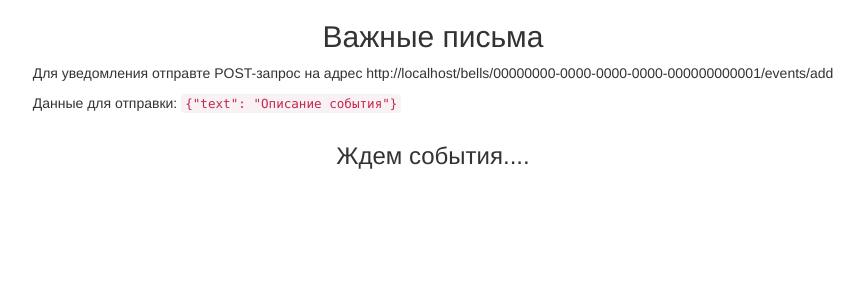
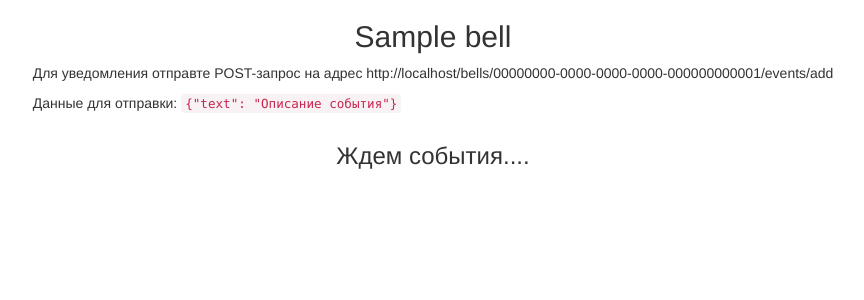
Before and after one commit to alfa24/my_bell, a Django app: page /bells/00000000-0000-0000-0000-000000000001/ in a window 1280 px wide. Shown: the top 300 px of the page, without its empty margins (207-1071 px from the left). Run offline with Django 3.2, Linux system fonts and the light colour scheme; tables that the repository leaves empty hold one stand-in row (values such as "Sample post"); some libraries are stand-ins or nearby versions.

Commit message:
Добавлен заголовок колокольчика

```diff
--- a/bell/models.py
+++ b/bell/models.py
@@ -11,6 +11,7 @@ from bell.managers import EventManager
 class Bell(models.Model):
     """модель колокольчика"""
 
+    title = models.CharField(max_length=255, default="Без названия", blank=True, null=True)
     link_ref = models.UUIDField(default=uuid.uuid4)
 
     def get_absolute_url(self):
--- a/bell/templates/bell.html
+++ b/bell/templates/bell.html
@@ -1,14 +1,14 @@
 {% extends "base.html" %}
 {% load static %}
 {% block title %}
-    Колокольчик: Важные письма
+    Колокольчик: {{ bell.title }}
 {% endblock %}
 
 {% block content %}
     <div class="bell">
         <div class="bell-wrapper">
             <div class="bell-title">
-                <h2>Важные письма</h2>
+                <h2>{{ bell.title }}</h2>
             </div>
             <div class="bell-info">
                 <p>Для уведомления отправте POST-запрос на
@@ -17,7 +17,7 @@
 
             </div>
             <div class="bell-status not-ring">
-                <audio class="bell-status__audio-player" src="{% static "bell_default.mp3" %}" loop="100"> </audio>
+                <audio class="bell-status__audio-player" src="{% static "bell_default.mp3" %}" loop="100"></audio>
                 <h3 class="bell-status__text"></h3>
                 <button type="button" class="bell-status__read btn btn-danger center-block">Выключить</button>
             </div>
--- a/bell/views.py
+++ b/bell/views.py
@@ -17,7 +17,8 @@ def index_view(request):
 
 def new_bell(request):
     """создание колокольчика"""
-    bell = Bell.objects.create()
+    title = request.POST.get("bell_title")
+    bell = Bell.objects.create(title=title)
 
     return redirect('bell_view', bell.link_ref)
 
--- a/functional_tests/test_simple_creation_bell.py
+++ b/functional_tests/test_simple_creation_bell.py
@@ -26,7 +26,7 @@ class NewVisitorTest(FunctionalTest):
         # И попадает на страницу нового колокольчика
         self.assertEqual(self.browser.title, "Колокольчик: Важные письма")
         header_text = self.browser.find_element_by_css_selector('.bell-title').text
-        self.assertIn('Важные письма', header_text)
+        self.assertEqual('Важные письма', header_text)
 
         # Он видит сообщение, что колокольчик ждет события
         self.wait_for_stop_ring()
```
Also changed, not shown: bell/tests/test_models.py (+8 -0 lines), bell/tests/test_views.py (+8 -1 lines), bell/migrations/0005_bell_title.py (added).
